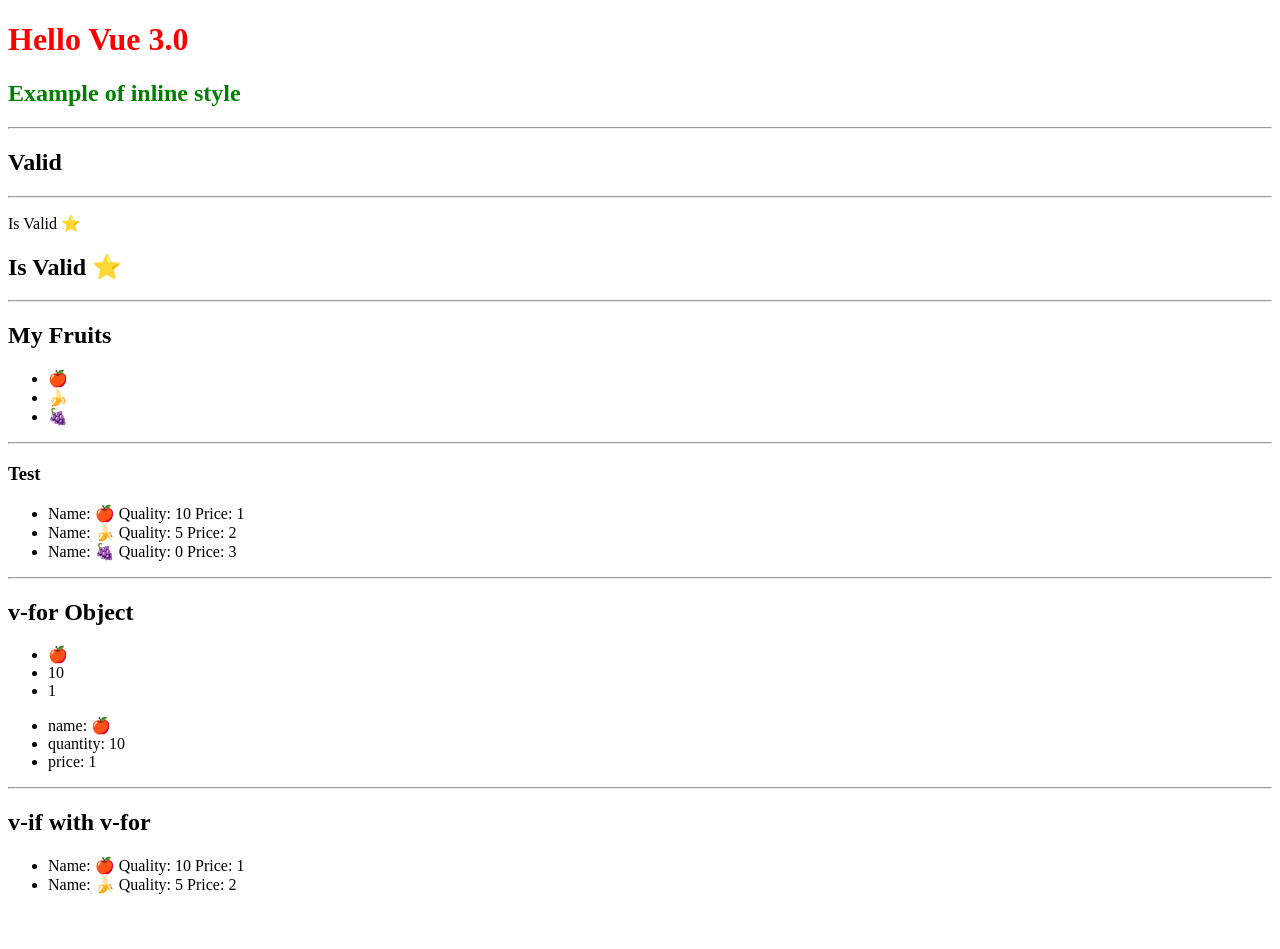
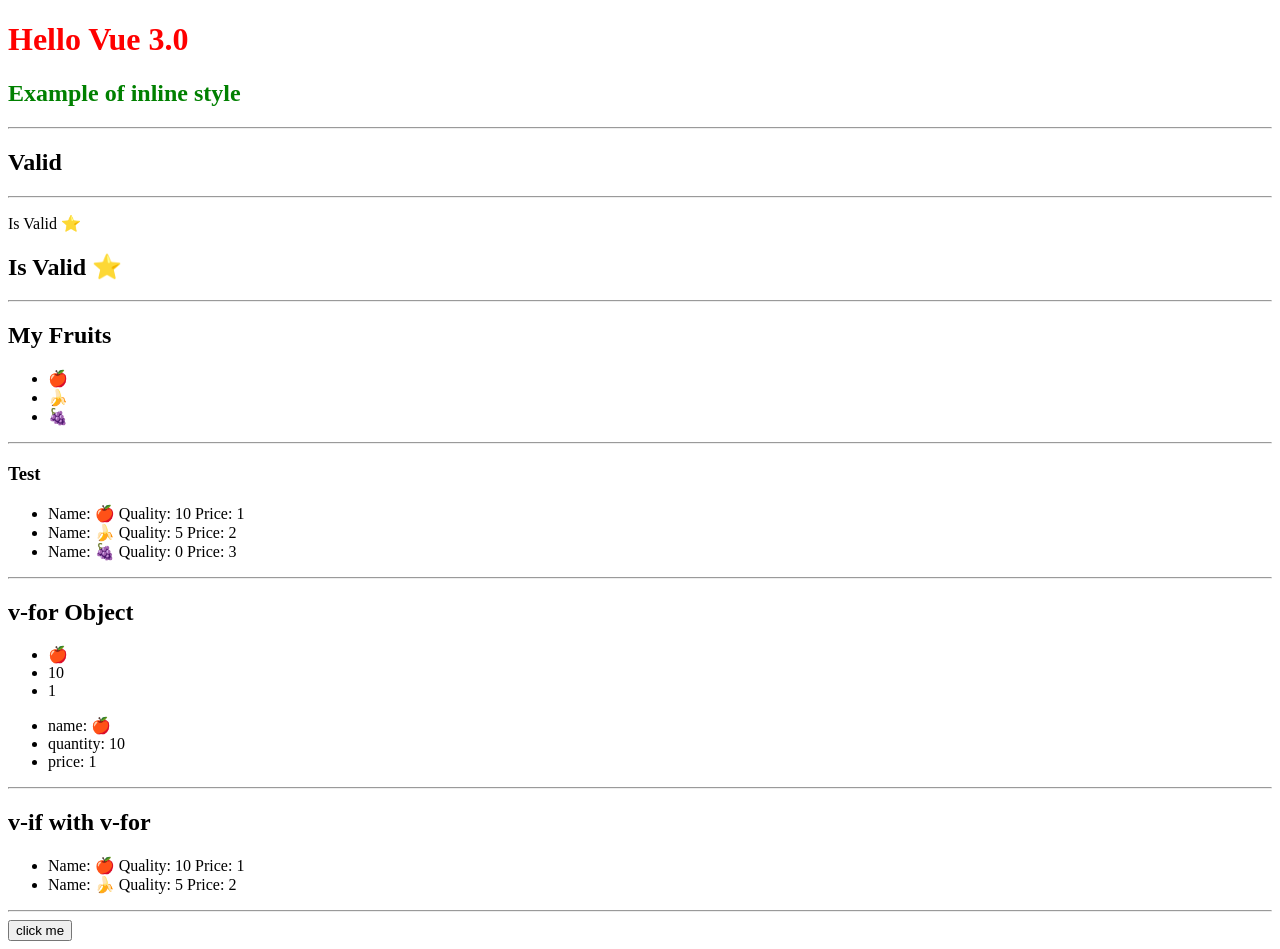
Before and after one commit to bm-jsms/my_vue-practice, a Vue app: page / in a window 1280 px wide. Before the commit the page ends 910 px from the top, so only its background shows below. Built offline with nearby package versions, Linux system fonts and the light colour scheme.

Commit message:
v-on - click

```diff
--- a/src/App.vue
+++ b/src/App.vue
@@ -15,6 +15,10 @@
 	name: '🍎',
 	quantity: 10,
 	price: 1,
+};
+
+const handleClick = () => {
+	alert('You clicked me');
 };
 </script>
 
@@ -84,6 +88,11 @@
 			</li>
 		</template>
 	</ul>
+
+	<hr />
+
+	<!-- <button v-on:click="handleClick">click me</button> -->
+	<button @click="handleClick">click me</button>
 </template>
 
 <style>
```
